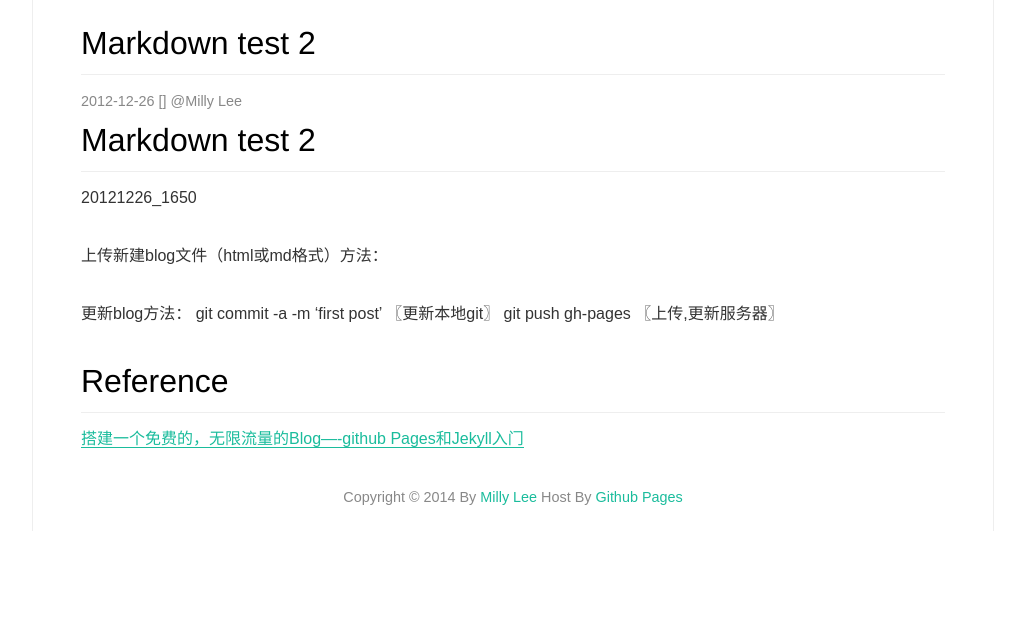
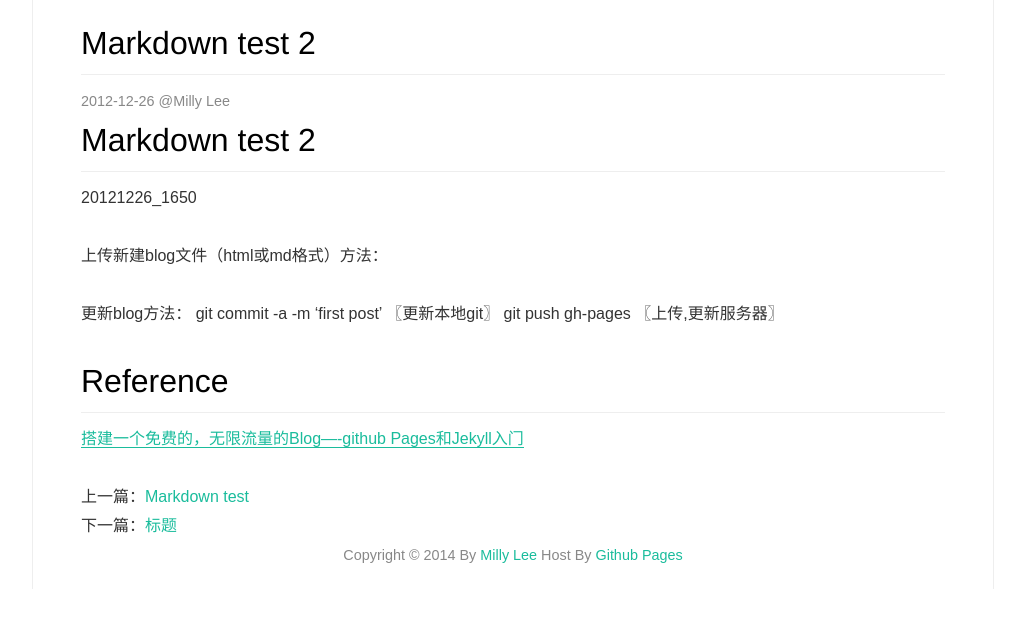
Before and after one commit to liminli/blog, a Jekyll site: the page built from _posts/2012-12-26-Markdown-test2.md, in a window 1280 px wide. Shown: the top 628 px of the page, without its empty margins (127-1152 px from the left). Built offline with Jekyll 4.4.1, drawn with Linux system fonts in a browser that asks for light colours.

Commit message:
Update post.html

```diff
--- a/_layouts/post.html
+++ b/_layouts/post.html
@@ -14,12 +14,36 @@
 		<article class="page-post typo">
 			<h1>{{ page.title }}</h1>
 			<div class="page-info">
-				<small>{{ page.date|date:"%Y-%m-%d" }} [{{ page.categories }}] {% for tag in page.tags %}
-    <span>#{{ tag }}#</span>
-{% endfor %} @{{ site.author }}</small>
+				<small>
+					{{ page.date|date:"%Y-%m-%d" }}
+					{% for categorie in page.categories %}
+						<span>[{{ tag }}]</span>
+					{% endfor %}
+
+					{% for tag in page.tags %}
+						<span>#{{ tag }}#</span>
+					{% endfor %}
+					@{{ site.author }}
+				</small>
 			</div>
 			{{ content }}
 		</article>
+		<div class="page-paginator">
+			<p>
+				<span>
+				{% if page.previous.url %}
+					上一篇：<a href="{{page.previous.url}}" title="{{page.previous.title}}">{{page.previous.title}}</a>
+			    {% endif %}
+				</span>
+			</p>
+			<p>
+				<span>
+		        {% if page.next.url %}
+				下一篇：<a href="{{page.next.url}}" title="{{page.next.title}}">{{page.next.title}}</a>
+		        {% endif %}
+				</span>
+			</p>
+		</div>
 		<footer class="page-foot">
 		    <small>Copyright © 2014 By <a href="/" title="Milly Lee" target="_blank">{{ site.author }}</a> Host By <a href="https://github.com/millylee" title="Github Pages" target="_blank">Github Pages</a></small>
 		</footer>
```
